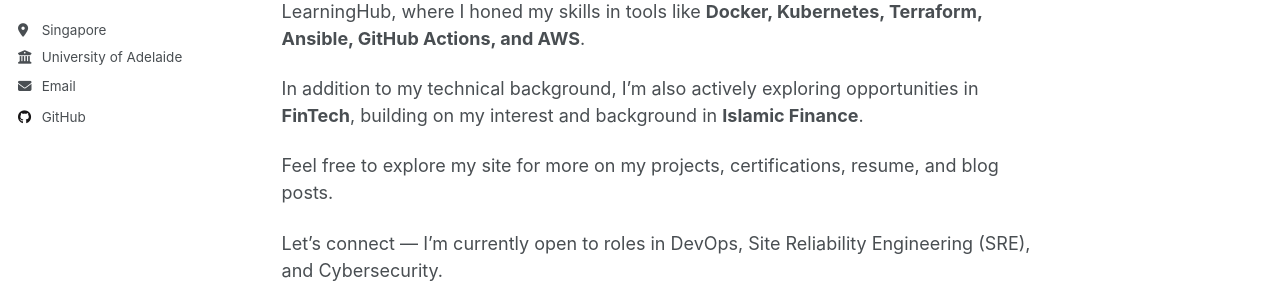
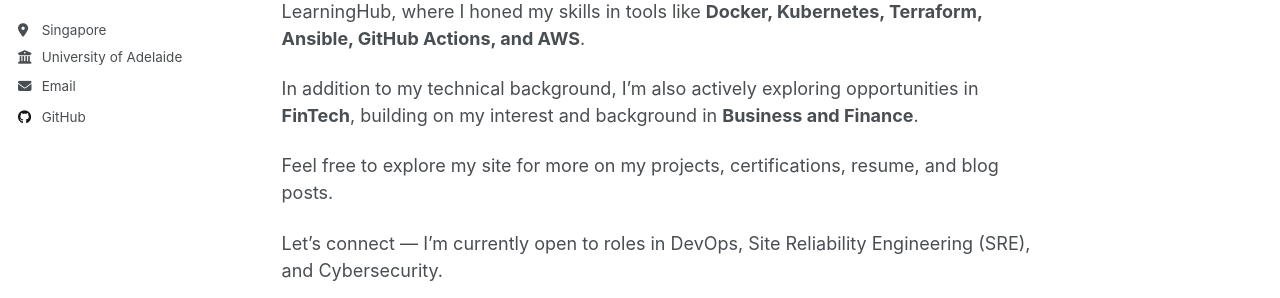
Before and after one commit to al-fatah/al-fatah.github.io, a Jekyll site: the page built from _pages/about.md, in a window 1280 px wide and 1044 px high. Shown: the part 356-654 px from the top of the window. Built offline with Jekyll 4.4.1, drawn with Linux system fonts in a browser that asks for light colours.

Commit message:
Update about.md

```diff
--- a/_pages/about.md
+++ b/_pages/about.md
@@ -12,7 +12,7 @@ Welcome to my personal website! I'm **Alfatah Jalalludin**, a passionate and dri
 
 I hold a **Bachelor of Computer Science** from the **University of Adelaide**, with focus areas in Artificial Intelligence and Cybersecurity. I also have a **Diploma in Electrical and Electronic Engineering** from **Singapore Polytechnic**. Most recently, I completed the **SkillsFuture Career Transition Programme (SCTP)** for DevOps Engineering with NTUC LearningHub, where I honed my skills in tools like **Docker, Kubernetes, Terraform, Ansible, GitHub Actions, and AWS**.
 
-In addition to my technical background, I’m also actively exploring opportunities in **FinTech**, building on my interest and background in **Islamic Finance**.
+In addition to my technical background, I’m also actively exploring opportunities in **FinTech**, building on my interest and background in **Business and Finance**.
 
 Feel free to explore my site for more on my projects, certifications, resume, and blog posts.
 
```
